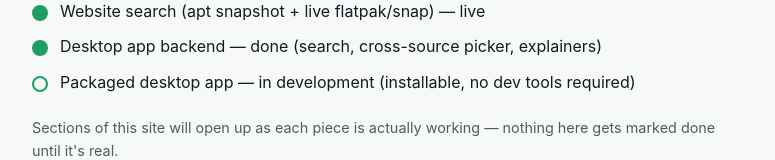
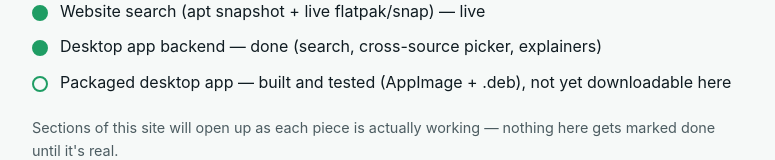
Before and after one commit to MrDonnyNoPants/penguinpath, a plain HTML site: page index.html in a window 1280 px wide. Shown: the part 1083-1243 px from the top of the page, without its empty margins (252-1027 px from the left). Drawn offline with Linux system fonts and the light colour scheme.

Commit message:
Update roadmap: packaging is built/tested, not yet publicly downloadable
Kept the honesty bar consistent with every other roadmap item -- the
app is genuinely packaged and verified, but until there's a real
download link (GitHub Release), a visitor can't check that themselves,
so it's not marked fully done yet.

```diff
--- a/index.html
+++ b/index.html
@@ -54,7 +54,7 @@
         <li class="done">Distro quiz — live</li>
         <li class="done">Website search (apt snapshot + live flatpak/snap) — live</li>
         <li class="done">Desktop app backend — done (search, cross-source picker, explainers)</li>
-        <li class="active">Packaged desktop app — in development (installable, no dev tools required)</li>
+        <li class="active">Packaged desktop app — built and tested (AppImage + .deb), not yet downloadable here</li>
       </ol>
       <p class="roadmap-note">
         Sections of this site will open up as each piece is actually working — nothing here gets
```
